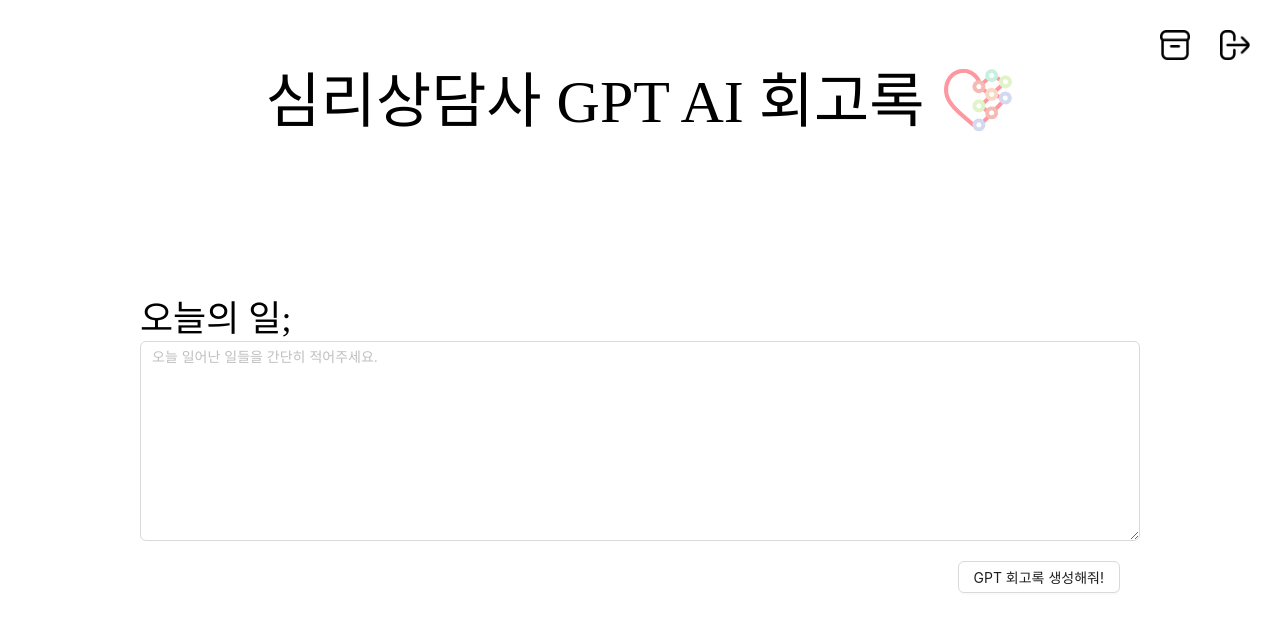
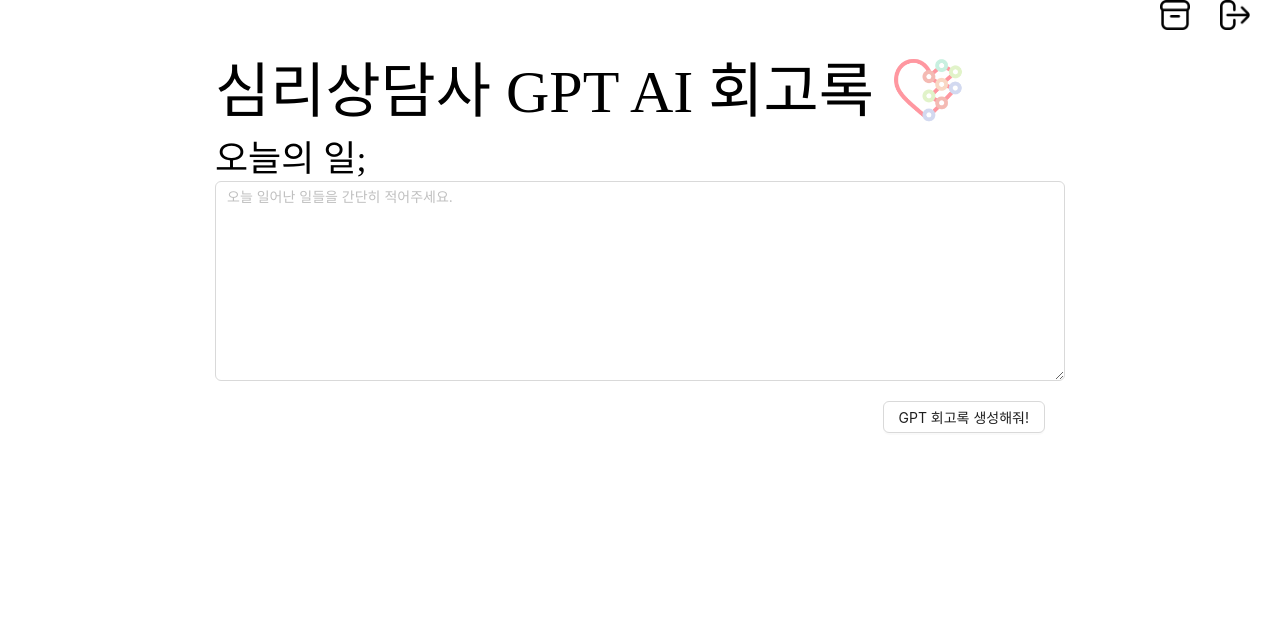
Before and after one commit to hyerinxx/Ewhaian-AiMemoir, a React (Vite) app: page / in a window 1280 px wide. Shown: the top 632 px of the page. Built offline with nearby package versions, Linux system fonts and the light colour scheme.

Commit message:
design: Edit Generation page horizontal align method from css to styled-components

```diff
--- a/src/pages/Generation.css
+++ /dev/null
@@ -1,16 +0,0 @@
-main {
-    padding: 30px 0px 70px 0px;
-}
-main header {
-    width: fit-content;
-    margin: 0 auto;
-}
-main #main-container {
-    padding-top: 50px;
-    width: 1000px;
-    margin: 0 auto;
-}
-main #main-container #input-form {
-    padding-top: 100px;
-    padding-bottom: 140px;
-}
--- a/src/pages/Generation.jsx
+++ b/src/pages/Generation.jsx
@@ -1,19 +1,30 @@
 import React from 'react';
+import styled from 'styled-components';
 import Nav from '@features/generation/GenerationNav';
 import Header from '@features/generation/Header';
 import InputForm from '@features/generation/InputForm';
-import './Generation.css';
 
 function Generation() {
     return (
         <main>
             <Nav></Nav>
-            <Header image="\icon\logo-aimemoir.png">심리상담사 GPT AI 회고록</Header>
-            <div id='main-container'>
-                <InputForm></InputForm>
-            </div>
+            <AppContainer>
+                <Header image="\icon\logo-aimemoir.png">심리상담사 GPT AI 회고록</Header>
+                <div id='main-container'>
+                    <InputForm></InputForm>
+                </div>
+            </AppContainer>
         </main>
     );
 }
 
 export default Generation;
+
+const AppContainer = styled.div`
+    padding: 20px;
+    display: flex;
+    flex-direction: column;
+    max-width: 850px;
+    width: 100%;
+    margin: 0 auto;
+`;
```
